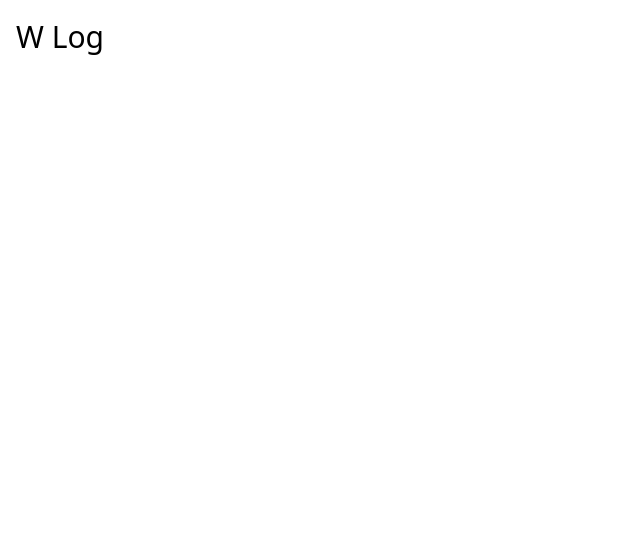
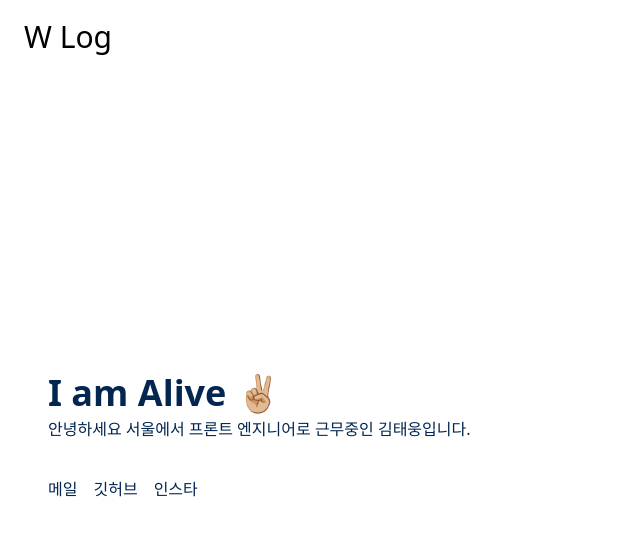
Before and after one commit to w-log/w-log-ghost-frontend, a Next.js app: page / in a window 1280 px wide. Shown: the top 536 px of the page, without its empty margins (0-640 px from the left). Built offline with nearby package versions, Linux system fonts and the light colour scheme.

Commit message:
chore: 메인 페이지 퍼블리싱 진행중
TODO
- 아이콘 추가
- 하단 콘텐츠 퍼블리싱

```diff
--- /dev/null
+++ b/components/home/HomeMainSection.tsx
@@ -0,0 +1,46 @@
+import Link from 'next/link';
+import React from 'react';
+import { Container } from '../layout/Container';
+
+interface Props {
+    title: string;
+    titleContent: React.ReactNode;
+    description: string;
+}
+
+export const HomeMainSection: React.FC<Props> = ({
+    title,
+    titleContent,
+    description,
+}) => {
+    return (
+        <section className="fixed left-0 top-20 bottom-0 w-full flex justify-start items-center bg-white dark:bg-primary-1 text-primary-2 dark:text-sencondary">
+            <Container className="px-12 ">
+                <h2 className="font-bold text-4xl" aria-label={title}>
+                    {titleContent}
+                </h2>
+                <p className="text-base font-medium mt-1 mb-9">{description}</p>
+                <ul className="inline-flex space-x-4">
+                    <li>
+                        <Link
+                            href={'mailto:taewoong431@gmail.com'}
+                            target="_blank"
+                        >
+                            메일
+                        </Link>
+                    </li>
+                    <li>
+                        <Link href={'https://github.com/w-log'} target="_blank">
+                            깃허브
+                        </Link>
+                    </li>
+                    <li>
+                        <Link href={'https://instagram.com'} target="_blank">
+                            인스타
+                        </Link>
+                    </li>
+                </ul>
+            </Container>
+        </section>
+    );
+};
--- /dev/null
+++ b/components/home/HomeTitle.tsx
@@ -0,0 +1,10 @@
+
+interface Props {
+    text: string;
+}
+
+export const HomeTitleContent:React.FC<Props> = ({ text }) => {
+       return <>
+       {text}
+       </>
+}
--- a/components/layout/Container.tsx
+++ b/components/layout/Container.tsx
@@ -1,5 +1,12 @@
 import React from 'react';
 
-export const Container:React.FC<{ className?: string, children?: React.ReactNode  }> = ({ className, children }) => {
-    return <div className={`max-w-screen-xl mx-auto ${className ?? ""}`}>{children}</div>
-}
+export const Container: React.FC<{
+    className?: string;
+    children?: React.ReactNode;
+}> = ({ className, children }) => {
+    return (
+        <div className={`max-w-screen-xl mx-auto w-full ${className ?? ''}`}>
+            {children}
+        </div>
+    );
+};
--- a/components/layout/Header.tsx
+++ b/components/layout/Header.tsx
@@ -1,11 +1,12 @@
-
-import { Container } from "./Container";
+import { Container } from './Container';
 import { HeaderTitle } from './HeaderTitle';
 
 export const Header = () => {
-    return <header className="flex h-20 bg-white dark:bg-primary-1">
-        <Container className="w-100 flex flex-1 px-4 flex-row justify-between items-center">
-            <HeaderTitle />
-        </Container>
-    </header>
+    return (
+        <header className="fixed top-0 left-0 flex w-full h-20 bg-white dark:bg-primary-1">
+            <Container className="w-100 flex flex-1 px-6 flex-row justify-between items-center">
+                <HeaderTitle />
+            </Container>
+        </header>
+    );
 };
--- /dev/null
+++ b/components/layout/Main.tsx
@@ -0,0 +1,21 @@
+import React from 'react';
+import { Container } from './Container';
+
+interface Props {
+    className?: string;
+    children: React.ReactNode;
+}
+
+export const Main: React.FC<Props> = ({ className, children }) => {
+    return (
+        <main className="bg-white dark:bg-primary-1">
+            <Container
+                className={`w-100 flex px-12 flex-column justify-between items-center ${
+                    className ?? ''
+                }`}
+            >
+                {children}
+            </Container>
+        </main>
+    );
+};
--- a/pages/index.tsx
+++ b/pages/index.tsx
@@ -1,73 +1,32 @@
-import type { NextPage } from "next";
-import Head from "next/head";
-import Image from "next/image";
+import type { NextPage } from 'next';
+import Head from 'next/head';
+// import Image from "next/image";
 
-import { Header } from "@/components/layout/Header";
+import { Header } from '@/components/layout/Header';
+import { Main } from '@/components/layout/Main';
+import { HomeMainSection } from '@/components/home/HomeMainSection';
+import { HomeTitleContent } from '@/components/home/HomeTitle';
 
 const Home: NextPage = () => {
     return (
-    <div >
+        <>
             <Head>
-        <title>Create Next App</title>
-        <meta name="description" content="Generated by create next app" />
+                <title>W-log</title>
+                <meta
+                    name="description"
+                    content="Generated by create next app"
+                />
                 <link rel="icon" href="/favicon.ico" />
             </Head>
             <Header />
-      {/* <main className={styles.main}>
-        <h1 className={styles.title}>
-          Welcome to <a href="https://nextjs.org">Next.js!</a>
-        </h1>
-
-        <p className={styles.description}>
-          Get started by editing{" "}
-          <code className={styles.code}>pages/index.tsx</code>
-        </p>
-
-        <div className={styles.grid}>
-          <a href="https://nextjs.org/docs" className={styles.card}>
-            <h2>Documentation &rarr;</h2>
-            <p>Find in-depth information about Next.js features and API.</p>
-          </a>
-
-          <a href="https://nextjs.org/learn" className={styles.card}>
-            <h2>Learn &rarr;</h2>
-            <p>Learn about Next.js in an interactive course with quizzes!</p>
-          </a>
-
-          <a
-            href="https://github.com/vercel/next.js/tree/canary/examples"
-            className={styles.card}
-          >
-            <h2>Examples &rarr;</h2>
-            <p>Discover and deploy boilerplate example Next.js projects.</p>
-          </a>
-
-          <a
-            href="https://vercel.com/new?utm_source=create-next-app&utm_medium=default-template&utm_campaign=create-next-app"
-            className={styles.card}
-          >
-            <h2>Deploy &rarr;</h2>
-            <p>
-              Instantly deploy your Next.js site to a public URL with Vercel.
-            </p>
-          </a>
-        </div>
-      </main>
-
-      <footer className={styles.footer}>
-        <a
-          href="https://vercel.com?utm_source=create-next-app&utm_medium=default-template&utm_campaign=create-next-app"
-          target="_blank"
-          rel="noopener noreferrer"
-        >
-          Powered by{" "}
-          <span className={styles.logo}>
-            <Image src="/vercel.svg" alt="Vercel Logo" width={72} height={16} />
-          </span>
-        </a>
-      </footer>
-    </div> */}
-    </div>
+            <Main className="home-main">
+                <HomeMainSection
+                    title="I am Alive ✌🏼"
+                    titleContent={<HomeTitleContent text="I am Alive ✌🏼" />}
+                    description="안녕하세요 서울에서 프론트 엔지니어로 근무중인 김태웅입니다."
+                />
+            </Main>
+        </>
     );
 };
 
--- a/styles/globals.css
+++ b/styles/globals.css
@@ -3,14 +3,18 @@
 @tailwind utilities;
 
 @import './font.css';
+@import './home.css';
 
 @layer base {
-  html,body {
-    @apply antialiased;
-  }
+    html,
+    body {
+        @apply antialiased;
+    }
 }
 
-html, body, #__next {
+html,
+body,
+#__next {
     width: 100%;
     height: 100%;
 }
@@ -18,3 +22,7 @@ html, body, #__next {
 #__next {
     overflow: auto;
 }
+
+.fp-watermark {
+    display: none;
+}
--- /dev/null
+++ b/styles/home.css
@@ -0,0 +1,8 @@
+.home-main {
+    margin-top: 100vw;
+}
+
+.home-main-section {
+    /* border-top: 1px solid #fff; */
+    /* width: 100%; */
+}
```
Also changed, not shown: .eslintrc.json, package.json (indentation only), tsconfig.json (indentation only), 1 other file (tests, documents, lock files or other folders). Lines whose indentation alone changed are shown as unchanged.
